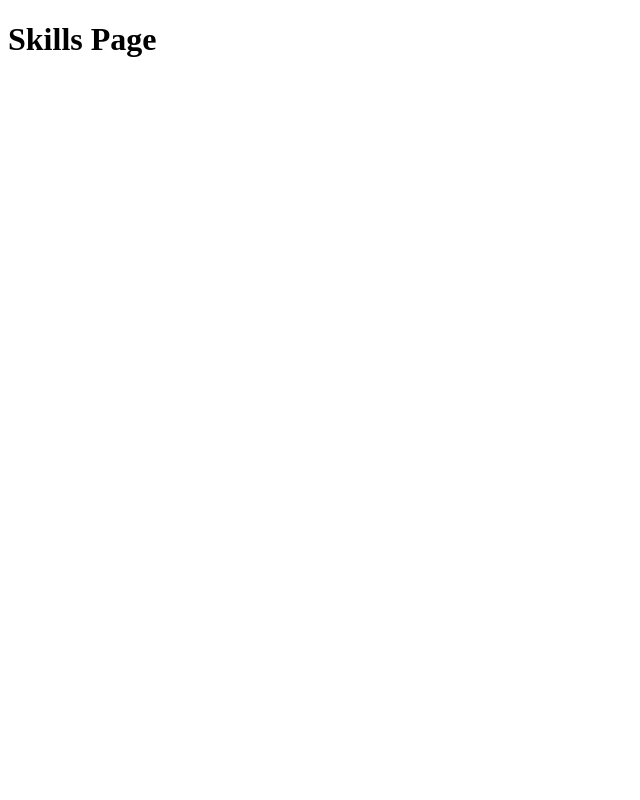
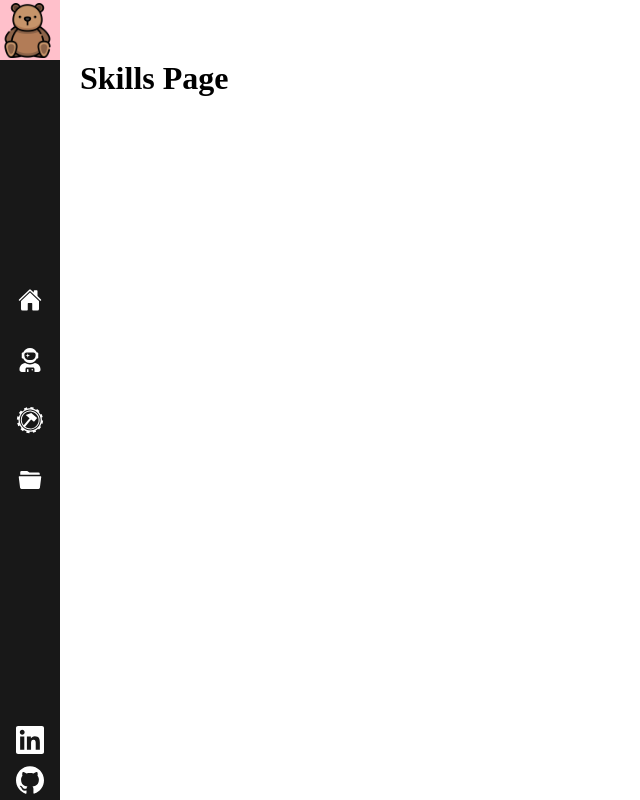
Before and after one commit to LennyGonz/thegonz, a Gatsby site: page /skills in a window 1280 px wide. Shown: the whole page, without its empty margins (0-640 px from the left). Built offline with nearby package versions, Linux system fonts and the light colour scheme; Gatsby itself is replaced by a stand-in of ours.

Commit message:
added the layout component

```diff
--- a/src/pages/skills.js
+++ b/src/pages/skills.js
@@ -1,10 +1,11 @@
-import React from 'react'
+import React from 'react';
+import Layout from "../components/layout";
 
 function skills() {
   return (
-    <div>
+    <Layout>
       <h1> Skills Page </h1>
-    </div>
+    </Layout>
   )
 }
 
```
